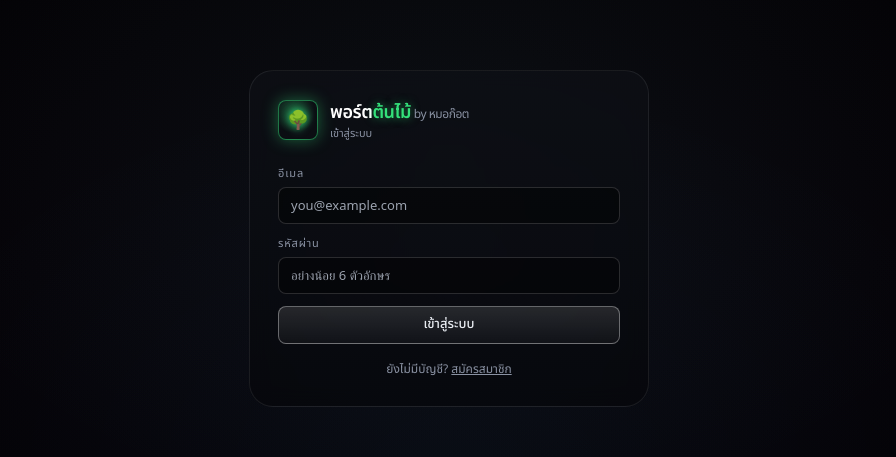
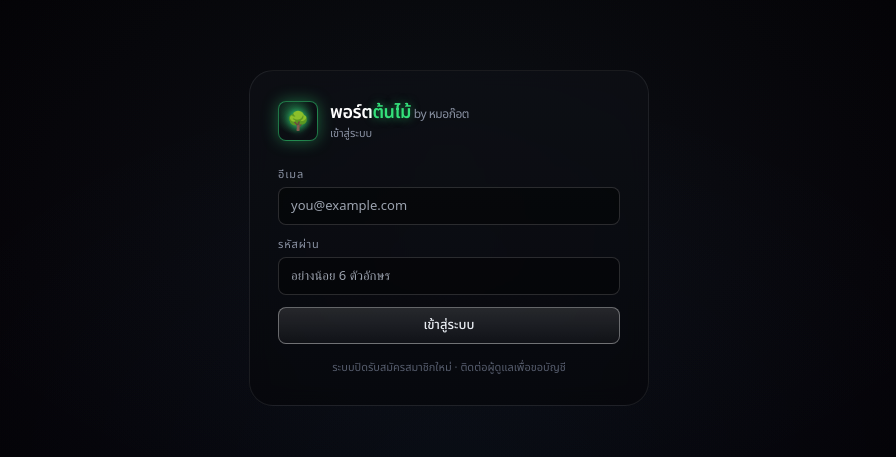
Before and after one commit to gotdetrit-dev/portfolio-tree, a React (Vite) app: page / in a window 1280 px wide. Shown: the part 162-619 px from the top of the page, without its empty margins (191-1087 px from the left). Built offline with nearby package versions, Linux system fonts and the light colour scheme; no server answers.

Commit message:
ปิดรับสมัครสมาชิกใหม่ + ความปลอดภัยหน้าล็อกอิน

```diff
--- a/src/components/Login.jsx
+++ b/src/components/Login.jsx
@@ -22,6 +22,9 @@ export default function Login() {
   const [notice, setNotice] = useState('')
 
   const isSignup = mode === 'signup'
+  // New-account sign-up is closed by default. Re-open it by setting
+  // VITE_ALLOW_SIGNUP=true (and re-enabling sign-ups in Supabase).
+  const allowSignup = import.meta.env.VITE_ALLOW_SIGNUP === 'true'
 
   async function submit(e) {
     e.preventDefault()
@@ -113,6 +116,7 @@ export default function Login() {
           </button>
         </form>
 
+        {allowSignup ? (
           <div className="mt-4 text-center text-[12px] text-[var(--txt-dim)]">
             {isSignup ? 'มีบัญชีอยู่แล้ว?' : 'ยังไม่มีบัญชี?'}{' '}
             <button
@@ -123,6 +127,11 @@ export default function Login() {
               {isSignup ? 'เข้าสู่ระบบ' : 'สมัครสมาชิก'}
             </button>
           </div>
+        ) : (
+          <div className="mt-4 text-center text-[11px] text-[var(--txt-faint)]">
+            ระบบปิดรับสมัครสมาชิกใหม่ · ติดต่อผู้ดูแลเพื่อขอบัญชี
+          </div>
+        )}
       </div>
     </div>
   )
```
Also changed, not shown: 1 other file (tests, documents, lock files or other folders). Lines whose indentation alone changed are shown as unchanged.
